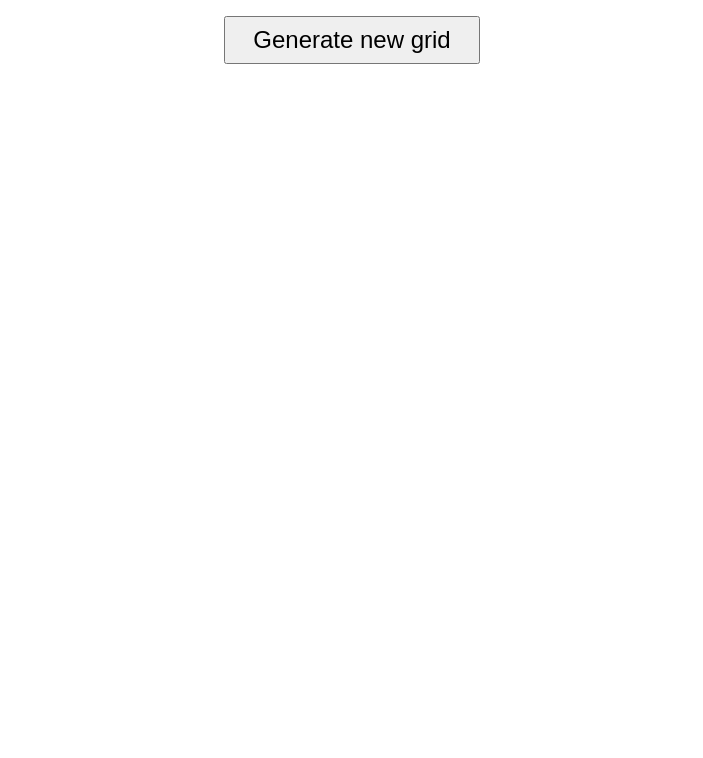
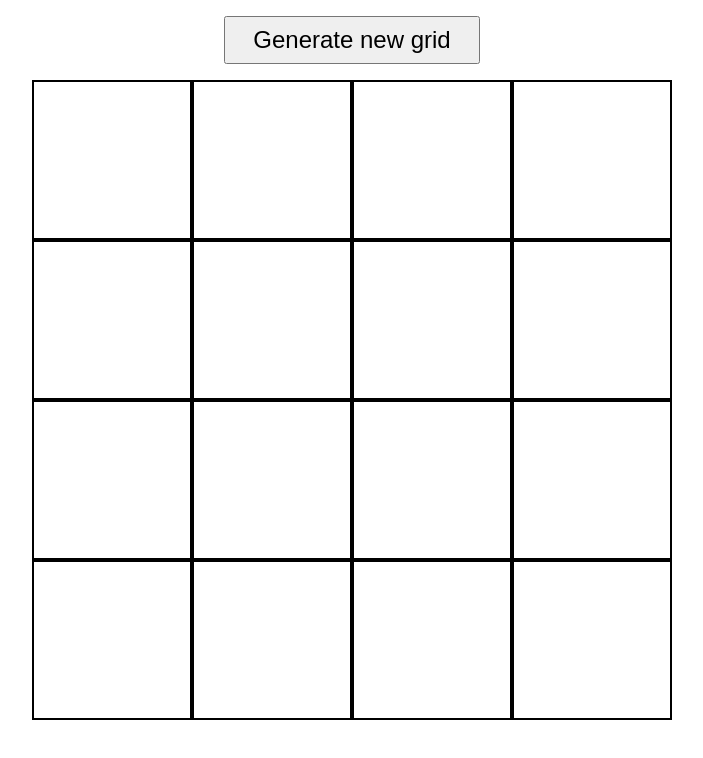
Before and after one commit to sarahrovie/etch-a-sketch, a plain HTML site: page index.html in a window 1280 px wide. Shown: the whole page, without its empty margins (288-991 px from the left). Drawn offline with Linux system fonts and the light colour scheme.

Commit message:
Edit createDivs function to create rows of divs

```diff
--- a/main.js
+++ b/main.js
@@ -1,18 +1,33 @@
 const container = document.querySelector("#container");
 const btn = document.querySelector("#grid-btn");
 
+// const createDivs = (num = 17) => {
+//     let i = 1;
 
-const createDivs = (num = 17) => {
-    let i = 1;
+//     while (i < num) {
+//         const newDiv = document.createElement("div");
+//         newDiv.setAttribute("id", i);
+//         newDiv.setAttribute("class", "grid-div");
+//         container.appendChild(newDiv);
+//         i++;
+//     }
+// }
 
-    while (i < num) {
-        const newDiv = document.createElement("div");
-        newDiv.setAttribute("id", i);
-        newDiv.setAttribute("class", "grid-div");
-        container.appendChild(newDiv);
-        i++;
+const createDivs = (num = 4) => {
+   for (let i = 0; i < num; i++) {
+        const newRow = document.createElement("div");
+        newRow.setAttribute("class", "grid-row");
+        container.appendChild(newRow);
+
+        for (let j = 0; j < num; j++) {
+            const newDiv = document.createElement("div");
+            newDiv.setAttribute("class", "grid-div");
+            newRow.appendChild(newDiv);
+        }
     }
 }
+
+createDivs();
 
 btn.addEventListener("click", () => {
     const number = parseInt(prompt("Number of squares per side:"));
@@ -21,10 +36,8 @@ btn.addEventListener("click", () => {
         alert("Please input a number above 1 and below 100!");
     }
 
-    const numOfDivs = (number * number) + 1;
-
     removeAllChildren(container);
-    createDivs(numOfDivs);
+    createDivs(number);
 })
 
 const gridDivs = document.querySelectorAll(".grid-div");
--- a/style.css
+++ b/style.css
@@ -34,6 +34,10 @@ button {
     align-items: center;
 }
 
+.grid-row {
+    display: flex;
+}
+
 .grid-div {
     width: 10rem;
     height: 10rem;
```
